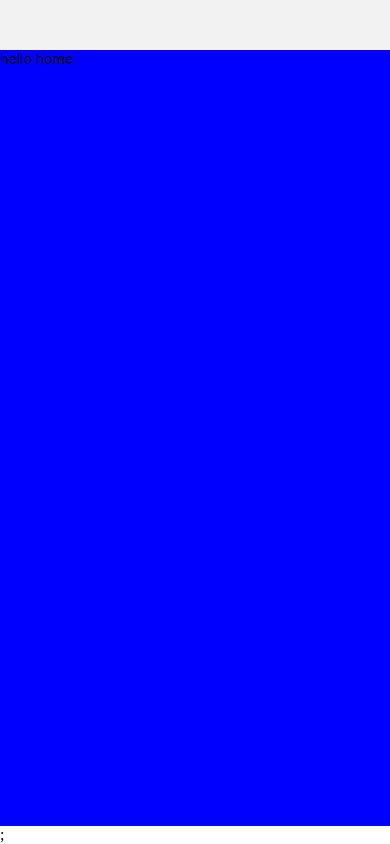
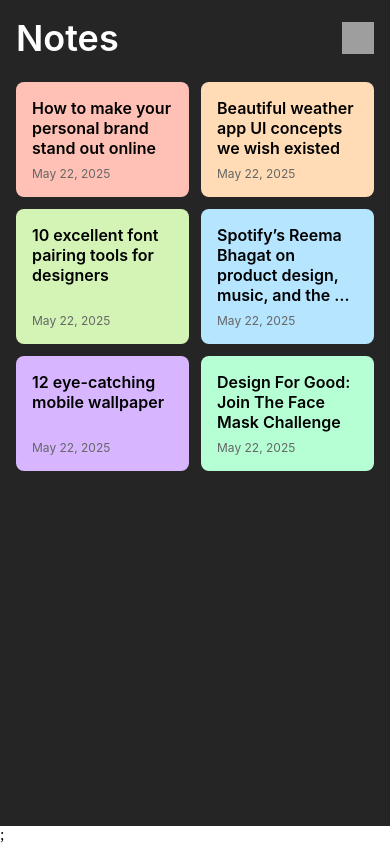
Before and after one commit to oddlyspaced/notes-example-turbo-module, a React Native app: screen /HomeScreen in a window 390 px wide. Built offline with nearby package versions, Linux system fonts and the light colour scheme; grey boxes are pictures that could not be loaded.

Commit message:
chore: basic item list

```diff
--- a/App.tsx
+++ b/App.tsx
@@ -10,7 +10,7 @@ const AppNavigator = createNativeStackNavigator<TNavigationRouterProps>();
 
 const Router = () => {
 	return (
-		<AppNavigator.Navigator initialRouteName={'HomeScreen'}>
+		<AppNavigator.Navigator>
 			<AppNavigator.Screen
 				name={'HomeScreen'}
 				component={HomeScreen}
--- /dev/null
+++ b/src/atoms/NoteItem.tsx
@@ -0,0 +1,56 @@
+import { StyleProp, StyleSheet, Text, View, ViewStyle } from 'react-native';
+
+interface INoteItemProps {
+	index: number;
+	title: string;
+	date: string;
+}
+
+const NOTE_COLORS = [
+	'#FFC1B6',
+	'#FFDCB6',
+	'#D4F4B6',
+	'#B6E5FF',
+	'#D7B6FF',
+	'#B6FFD4',
+];
+
+export const NoteItem = ({ index, title, date }: INoteItemProps) => {
+	return (
+		<View
+			style={[
+				styles.item,
+				{ backgroundColor: NOTE_COLORS[index % NOTE_COLORS.length] },
+			]}
+		>
+			<Text style={styles.noteTitle} numberOfLines={4}>
+				{title}
+			</Text>
+			<Text style={styles.noteDate}>{date}</Text>
+		</View>
+	);
+};
+
+const styles = StyleSheet.create({
+	item: {
+		flex: 1,
+		margin: 6,
+		borderRadius: 8,
+		padding: 16,
+		alignItems: 'center',
+		justifyContent: 'center',
+	},
+	noteTitle: {
+		flex: 1,
+		fontSize: 16,
+		fontWeight: '600',
+		color: 'black',
+	},
+	noteDate: {
+		marginTop: 8,
+		fontSize: 12,
+		fontWeight: '400',
+		color: '#666',
+		width: '100%',
+	},
+});
--- a/src/screens/HomeScreen.tsx
+++ b/src/screens/HomeScreen.tsx
@@ -1,16 +1,68 @@
-import { Text } from 'react-native';
+import { FlatList, Image, StyleSheet, Text, View } from 'react-native';
 import { SafeAreaView } from 'react-native-safe-area-context';
+import { NoteItem } from '../atoms/NoteItem';
+
+const PLACEHOLDERS = [
+	'How to make your personal brand stand out online',
+	'Beautiful weather app UI concepts we wish existed',
+	'10 excellent font pairing tools for designers',
+	'Spotify’s Reema Bhagat on product design, music, and the key to a happy career',
+	'12 eye-catching mobile wallpaper',
+	'Design For Good: Join The Face Mask Challenge',
+];
 
 export const HomeScreen = () => {
+	const renderItem = ({ index, item }: { item: string; index: number }) => (
+		<NoteItem index={index} title={item} date='May 22, 2025' />
+	);
+
 	return (
-		<SafeAreaView
-			style={{
-				flex: 1,
-				backgroundColor: '#00ff',
-				marginTop: 50,
-			}}
-		>
-			<Text>hello home</Text>
+		<SafeAreaView style={styles.container}>
+			<View style={styles.header}>
+				<Text style={styles.headerText}>Notes</Text>
+				<Image
+					style={styles.avatar}
+					source={{ uri: 'https://avatar.iran.liara.run/public/30' }}
+				/>
+			</View>
+			<FlatList
+				data={PLACEHOLDERS}
+				renderItem={renderItem}
+				keyExtractor={(_, index) => index.toString()}
+				numColumns={2}
+				columnWrapperStyle={styles.row}
+				style={styles.list}
+			/>
 		</SafeAreaView>
 	);
 };
+
+const styles = StyleSheet.create({
+	container: {
+		flex: 1,
+		backgroundColor: '#252525',
+		padding: 16,
+	},
+	header: {
+		flexDirection: 'row',
+		justifyContent: 'space-between',
+		alignItems: 'center',
+	},
+	headerText: {
+		fontWeight: '600',
+		fontSize: 36,
+		color: 'white',
+	},
+	avatar: {
+		height: 32,
+		width: 32,
+	},
+	list: {
+		marginHorizontal: -6,
+		marginTop: 16,
+	},
+	row: {
+		flex: 1,
+		justifyContent: 'space-between',
+	},
+});
```
